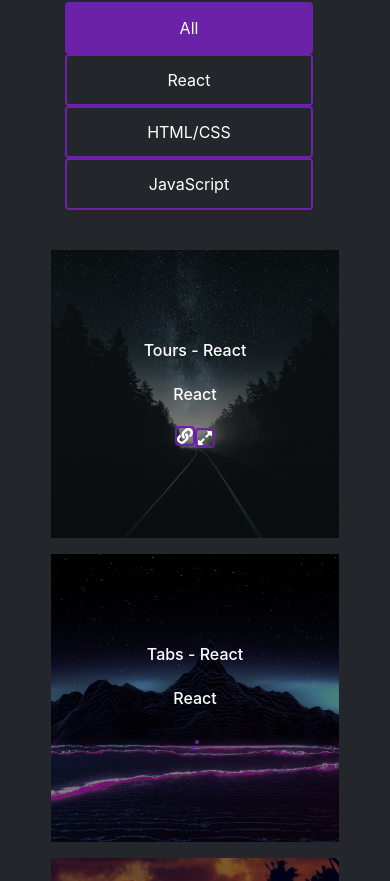
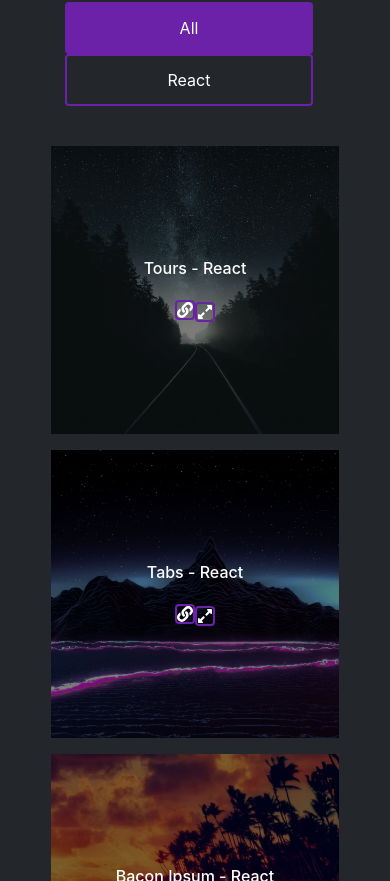
Before and after one commit to rahmancaylak/react-my-portfolio, a React (Create React App) app: page / in a window 390 px wide. Shown: the part 783-1664 px from the top of the page. Built offline with nearby package versions, Linux system fonts and the light colour scheme.

Commit message:
Portfolio updated.

```diff
--- a/src/App.js
+++ b/src/App.js
@@ -1,7 +1,6 @@
 //Components
 import Header from './components/Header';
 import Hero from './components/Hero';
-import About from './components/About';
 import Portfolio from './components/Portfolio';
 import Blog from './components/Blog';
 import Contact from './components/Contact';
@@ -12,7 +11,6 @@ export default function App() {
     <>
       <Header />
       <Hero />
-      <About />
       <Portfolio />
       <Blog />
       <Contact />
--- /dev/null
+++ b/src/components/Card/index.jsx
@@ -0,0 +1,21 @@
+import React from 'react';
+// Tailwind Styled Components
+import {
+  CardContainer,
+  Card,
+  CardImg,
+  CardTitle,
+  CardText,
+} from '../../styles/Card';
+
+export default Card = ({ title, text, image, imageAlt }) => {
+  return (
+    <CardContainer>
+      <Card>
+        <CardImg src={image} alt={imageAlt} />
+        <CardTitle>{title}</CardTitle>
+        <CardText>{text}</CardText>
+      </Card>
+    </CardContainer>
+  );
+};
--- a/src/components/Modal/index.jsx
+++ b/src/components/Modal/index.jsx
@@ -22,11 +22,7 @@ export default function Modal({ setShowModal, ...rest }) {
         </Close>
         <Content>
           <Left>
-            <img
-              src='https://github.com/rahmancaylak/React-Projects/raw/master/tours/tours-output.gif?raw=true'
-              alt='test'
-              style={{ height: '100%' }}
-            />
+            <img src={rest.output} alt='test' style={{ height: '100%' }} />
           </Left>
           <Right>
             <Title>
@@ -36,6 +32,7 @@ export default function Modal({ setShowModal, ...rest }) {
               </a>
               )
             </Title>
+            <Title>Which Technology Used</Title>
             <Ul>
               {rest.usedTechnology.map((item) => (
                 <Li key={item.id}>
--- a/src/components/PortfolioItem/index.jsx
+++ b/src/components/PortfolioItem/index.jsx
@@ -22,7 +22,7 @@ function PortfolioItems({ ...data }) {
       >
         <Container
           style={{
-            backgroundImage: `linear-gradient(to bottom, rgba(0,0,0,0.5), rgba(0,0,0,0.5)), url(${data.imgUrl})`,
+            backgroundImage: `linear-gradient(to bottom, rgba(0,0,0,0.5), rgba(0,0,0,0.5)), url(${data.thumbnail})`,
             backgroundSize: 'cover',
             backgroundRepeat: 'no-repeat',
             objectFit: 'cover',
@@ -32,7 +32,6 @@ function PortfolioItems({ ...data }) {
             <Title>
               {data.title} - {data.category}
             </Title>
-            <Title>React</Title>
             <Description>
               <a href={data.url}>
                 <Button className='p-0 m-0 hover:scale-125'>
--- /dev/null
+++ b/src/data/Card.js
@@ -0,0 +1,35 @@
+import IconApp from '../assets/Svg/icon-app.svg';
+import IconDesign from '../assets/Svg/icon-design.svg';
+import IconDev from '../assets/Svg/icon-dev.svg';
+import IconPhoto from '../assets/Svg/icon-photo.svg';
+
+export const AboutCardData = [
+  {
+    id: 1,
+    title: 'Title',
+    text: 'Mobil görünüm için uzun yazı testi. :) Bacon ipsum dolor amet doner turducken pork meatball, chislic strip steak pork belly ball tip.  Tenderloin sirloin tongue, pork ribeye chislic meatloaf short ribs rump.  Sausage shoulder swine pork loin.',
+    image: IconApp,
+    imageAlt: 'Bu bir deneme ikonudur.',
+  },
+  {
+    id: 2,
+    title: 'Title',
+    text: 'İçerik',
+    image: IconDesign,
+    imageAlt: 'Bu bir deneme ikonudur.',
+  },
+  {
+    id: 3,
+    title: 'Title',
+    text: 'İçerik',
+    image: IconDev,
+    imageAlt: 'Bu bir deneme ikonudur.',
+  },
+  {
+    id: 4,
+    title: 'Title',
+    text: 'İçerik',
+    image: IconPhoto,
+    imageAlt: 'Bu bir deneme ikonudur.',
+  },
+];
--- a/src/data/Portfolio.js
+++ b/src/data/Portfolio.js
@@ -20,48 +20,120 @@ export const PortfolioData = [
       { id: 2, name: 'Axios', link: 'https://www.npmjs.com/package/axios' },
       {
         id: 3,
-        name: 'API Link',
+        name: 'API',
         link: 'https://course-api.com/react-tours-project',
       },
       { id: 4, name: 'Chakra UI', link: 'https://chakra-ui.com/' },
     ],
     repoUrl: 'https://github.com/rahmancaylak/React-Projects/tree/master/tours',
-    imgUrl: `${portfolio1}`,
+    output:
+      'https://github.com/rahmancaylak/React-Projects/raw/master/tours/tours-output.gif?raw=true',
+    thumbnail: `${portfolio1}`,
   },
   {
     id: 2,
     title: 'Tabs',
-    url: '',
-    description: 'Description2',
+    url: 'https://rahmancaylak-tabs.netlify.app/',
+    urlIcon: <FaLink />,
+    iconDetail: <FaExpandAlt />,
     category: 'React',
-    imgUrl: `${portfolio2}`,
+    usedTechnology: [
+      { id: 1, name: 'React v17.0.2 (useState, useEffect)', link: '' },
+      { id: 2, name: 'Axios', link: 'https://www.npmjs.com/package/axios' },
+      {
+        id: 3,
+        name: 'API',
+        link: 'https://course-api.com/react-tabs-project',
+      },
+    ],
+    repoUrl: 'https://github.com/rahmancaylak/React-Projects/tree/master/tabs',
+    output:
+      'https://github.com/rahmancaylak/React-Projects/raw/master/tabs/tabs-output.gif?raw=true',
+    thumbnail: `${portfolio2}`,
   },
   {
     id: 3,
-    title: 'Title3',
-    description: 'Description3',
-    category: 'HTML/CSS',
-    imgUrl: `${portfolio3}`,
+    title: 'Bacon Ipsum',
+    url: 'https://rahmancaylak-bacon-ipsum.netlify.app/',
+    urlIcon: <FaLink />,
+    iconDetail: <FaExpandAlt />,
+    category: 'React',
+    usedTechnology: [
+      { id: 1, name: 'React v17.0.2 (useState, useEffect)', link: '' },
+      { id: 2, name: 'Axios', link: 'https://www.npmjs.com/package/axios' },
+      {
+        id: 3,
+        name: 'API',
+        link: 'https://baconipsum.com/json-api/',
+      },
+    ],
+    repoUrl:
+      'https://github.com/rahmancaylak/React-Projects/tree/master/bacon-ipsum',
+    output:
+      'https://github.com/rahmancaylak/React-Projects/raw/master/bacon-ipsum/bacon-ipsum-output.gif?raw=true',
+    thumbnail: `${portfolio3}`,
   },
   {
     id: 4,
-    title: 'Title4',
-    description: 'Description4',
+    title: 'Grocery Bud',
+    url: 'https://rahmancaylak-grocery-bud.netlify.app/',
+    urlIcon: <FaLink />,
+    iconDetail: <FaExpandAlt />,
     category: 'React',
-    imgUrl: `${portfolio4}`,
+    usedTechnology: [
+      { id: 1, name: 'React v17.0.2 (useState, useEffect)', link: '' },
+      {
+        id: 2,
+        name: 'Local Storage',
+        link: 'https://developer.mozilla.org/en-US/docs/Web/API/Window/localStorage',
+      },
+    ],
+    repoUrl:
+      'https://github.com/rahmancaylak/React-Projects/tree/master/grocery-bud',
+    output:
+      'https://github.com/rahmancaylak/React-Projects/raw/master/grocery-bud/grocery-bud-output.gif?raw=true',
+    thumbnail: `${portfolio4}`,
   },
   {
     id: 5,
-    title: 'Title5',
-    description: 'Description5',
-    category: 'JavaScript',
-    imgUrl: `${portfolio5}`,
+    title: 'Accordion',
+    url: 'https://rahmancaylak-accordion.netlify.app/',
+    urlIcon: <FaLink />,
+    iconDetail: <FaExpandAlt />,
+    category: 'React',
+    usedTechnology: [
+      { id: 1, name: 'React v17.0.2 (useState, useEffect)', link: '' },
+      {
+        id: 2,
+        name: 'Custom Data',
+        link: 'https://github.com/rahmancaylak/React-Projects/blob/master/accordion/src/data.js',
+      },
+    ],
+    repoUrl:
+      'https://github.com/rahmancaylak/React-Projects/tree/master/accordion',
+    output:
+      'https://github.com/rahmancaylak/React-Projects/raw/master/accordion/accordion-output.gif?raw=true',
+    thumbnail: `${portfolio5}`,
   },
   {
     id: 6,
-    title: 'Title6',
-    description: 'Description6',
-    category: 'HTML/CSS',
-    imgUrl: `${portfolio6}`,
+    title: 'Food Menu',
+    url: 'https://rahmancaylak-food-menu.netlify.app/',
+    urlIcon: <FaLink />,
+    iconDetail: <FaExpandAlt />,
+    category: 'React',
+    usedTechnology: [
+      { id: 1, name: 'React v17.0.2 (useState, useEffect)', link: '' },
+      {
+        id: 2,
+        name: 'Custom Data',
+        link: 'https://github.com/rahmancaylak/React-Projects/blob/master/food-menu/src/data.js',
+      },
+    ],
+    repoUrl:
+      'https://github.com/rahmancaylak/React-Projects/tree/master/food-menu',
+    output:
+      'https://github.com/rahmancaylak/React-Projects/raw/master/food-menu/food-menu-output.gif?raw=true',
+    thumbnail: `${portfolio6}`,
   },
 ];
--- a/src/index.css
+++ b/src/index.css
@@ -2,7 +2,6 @@
 @tailwind components;
 @tailwind utilities;
 @import url('https://fonts.googleapis.com/css2?family=Poppins:ital,wght@0,100;0,200;0,300;0,400;0,500;0,600;0,700;0,800;0,900;1,100;1,200;1,300;1,400;1,500;1,600;1,700;1,800;1,900&display=swap');
-
 html{
   scroll-behavior: smooth;
 }
--- /dev/null
+++ b/src/styles/Card/index.jsx
@@ -0,0 +1,39 @@
+import tw from 'tailwind-styled-components';
+
+export const CardContainer = tw.div`
+my-5
+mx-5
+md:mr-2
+md:w-4/12
+sm:w-11/12
+rounded-3xl
+border
+shadow-xl
+border-customBorderColor
+`;
+
+export const Card = tw.div`
+p-5
+flex
+flex-col
+justify-center
+items-center
+`;
+
+export const CardImg = tw.img`
+`;
+
+export const CardTitle = tw.h3`
+text-white
+mt-5
+font-medium
+text-xl
+`;
+export const CardText = tw.p`
+mt-2
+w-9/12
+text-center
+text-neutral-500
+font-medium
+break-words
+`;
```
